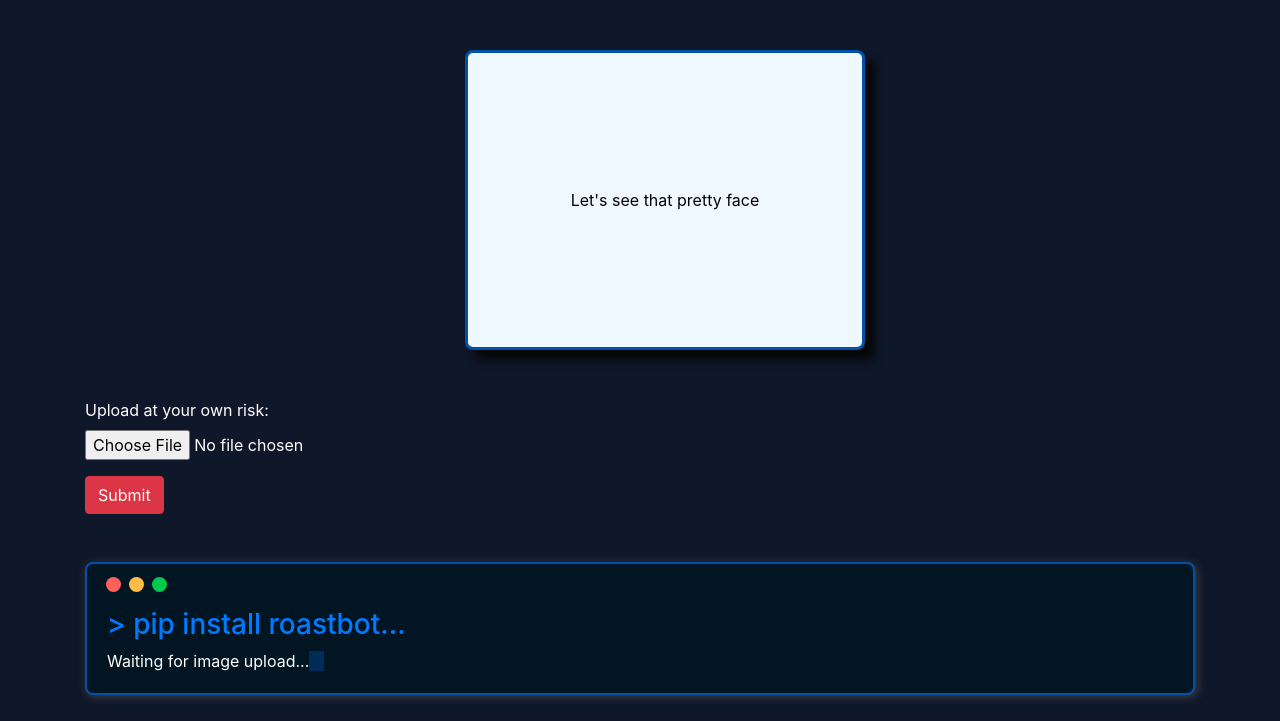
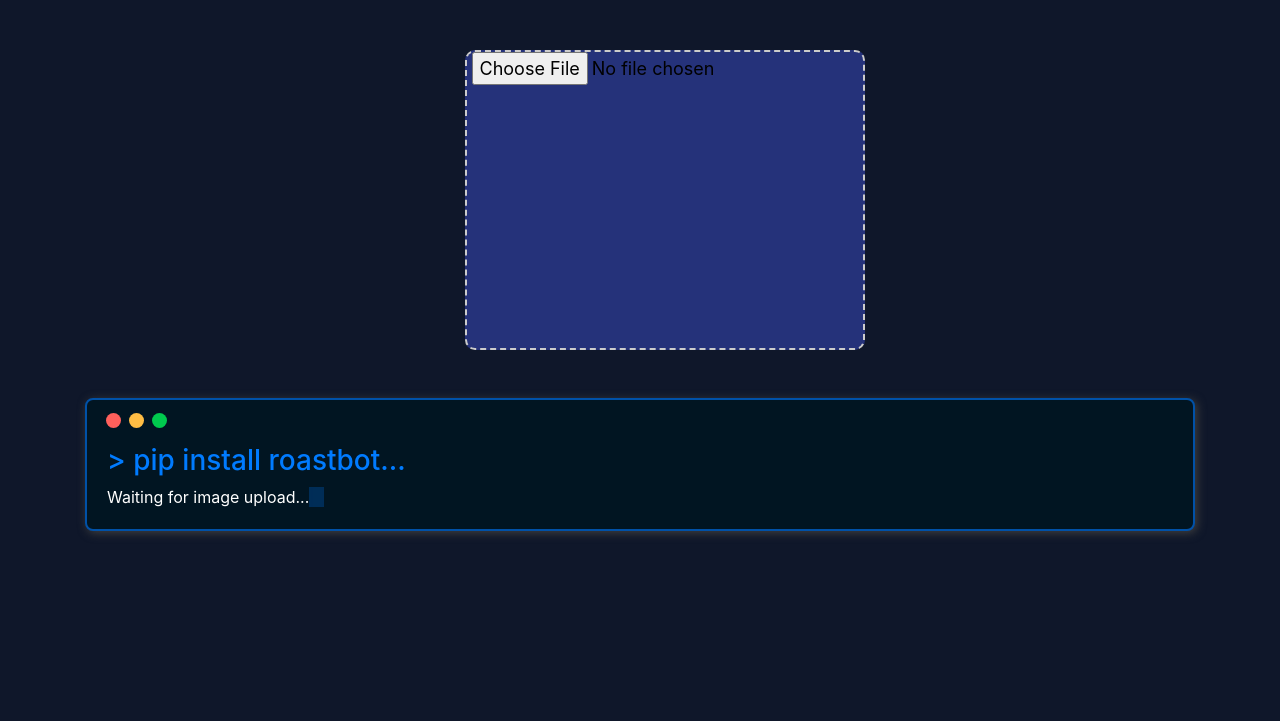
Before and after one commit to nizarhaider/RoastMe, a Flask app: page / in a window 1280 px wide. Shown: the part 79-800 px from the top of the page. Run offline with Flask 2, Linux system fonts and the light colour scheme; some libraries are stand-ins or nearby versions.

Commit message:
Improved uploading form
Merged the existing form for uploading and preview container into one drag and drop interface

```diff
--- a/main.py
+++ b/main.py
@@ -38,7 +38,11 @@
     df= pd.read_csv('data_with_embeddings_fixed.csv')
     df["embeddings"] = df["embeddings"].apply(lambda x: np.array(list(map(float, x.replace("[", "").replace("]", "").split()))))
     base_image =  os.path.join("static", "images")
+    if 'image' not in request.files:
+        return jsonify({'fun_pass': 'No image file found in the request'})
     image_file = request.files['image']
+    if image_file.filename == '':
+        return jsonify({'fun_pass': 'No image file selected'})
     image_file.save(os.path.join(base_image, image_file.filename))
 
     # image = request.files.get('image')
--- a/static/scripts.js
+++ b/static/scripts.js
@@ -1,5 +1,9 @@
 
-      document.getElementById("submit-button").addEventListener("click", haltFunction);
+// document.getElementById("submit-button").addEventListener("click", haltFunction);
+
+
+
+
 
   var headerFinished = false;
   var head_text = "pip install roastbot...";
@@ -65,17 +69,56 @@
   promptInterval = setInterval(startPrinting, 100);
 }
 
-      $("form").submit(function(event) {
-        event.preventDefault();
-        var formData = new FormData(this);
-        $("#comments-list").text("");
+
+Dropzone.options.myDropzone = {
+  url:'/',
+  method:'post',
+  maxFiles: 1,
+  addRemoveLinks: true,
+  dictDefaultMessage: "Drop files here to upload",
+  acceptedFiles: "image/*",
+  maxFilesize: 10,
+  resizeWidth: null,
+  resizeHeight: null,
+
+  init: function() {
+
+  this.on("addedfile", function(file) {
+
+    if (this.files.length > 1) {
+      this.removeFile(this.files[0]);
+    }
+    this.options.dictRemoveFile = "Remove";
+    this.options.dictCancelUpload = "Cancel";
+
+
+
+  });
+
+
+  this.on("maxfilesexceeded", function(file) {
+    this.removeFile(file);
+    this.submit();
+
+  });
+
+  this.on("complete", function(file) {
+    haltFunction();
+  });
+  this.on("addedfile", function (file) {
+    // Perform any additional processing on the file here
+
+    // Use FormData and $.ajax to send the file
+    var formData = new FormData();
+    formData.append("image", file);
     $.ajax({
-            url: '/',
-            type: 'POST',
+      url: "/", // the URL to handle the file upload
+      method: "POST",
       data: formData,
+      processData: false,
       contentType: false,
-            processData: false,
       success: function (data) {
+
         console.log(data.fun_pass)
         if (data.fun_pass == "True") {
           document.getElementById("comments-list").scrollIntoView();
@@ -86,7 +129,7 @@
 
           function typeComment(i, j) {
             typing = true;
-                  if (i < comments.length) {
+            if (i < 5 && i < comments.length) {
               if (j < comments[i].length) {
                 $('.blinking-cursor').remove();
                 $("#comments-list").append(comments[i][j]);
@@ -146,9 +189,110 @@
           }, 5000);
 
         }
+
       },
-                    error: function (data) {
-                console.log("Error: " + data);
-            }
+      error: function (error) {
+        // Handle the error of the file upload
+        console.log(error)
+      },
     });
   });
+
+
+        }
+      }
+
+
+
+
+
+
+
+
+//   $("form").submit(function(event) {
+//     // event.preventDefault();
+//     var formData = new FormData(this);
+//     $("#comments-list").text("");
+//     $.ajax({
+//         url: '/',
+//         type: 'POST',
+//         data: formData,
+//         contentType: false,
+//         processData: false,
+//         success: function (data) {
+//           console.log(data.fun_pass)
+//           if (data.fun_pass == "True") {
+//             document.getElementById("comments-list").scrollIntoView();
+//             var comments = data.comments;
+//             comments = JSON.parse(comments);
+//             comments = comments.map(comment => comment.replace("[", "").replace("]", "").replace("\u2019", "'"));
+//             $("#comments-list").append("<br>");
+
+//             function typeComment(i, j) {
+//               typing = true;
+//               if (i < comments.length) {
+//                 if (j < comments[i].length) {
+//                   $('.blinking-cursor').remove();
+//                   $("#comments-list").append(comments[i][j]);
+//                   $("#comments-list").append("<span class='blinking-cursor'>' '</span>");
+//                   var delay = Math.floor(Math.random() * 75) + 25;
+//                   document.querySelector('.blinking-cursor').style.animationDelay = delay + 'ms';
+//                   setTimeout(function () {
+//                     typeComment(i, j + 1);
+//                   }, delay);
+//                 } else {
+//                   $("#comments-list").append("<br>").append("<br>");
+//                   typing_time = setTimeout(function () {
+//                     typeComment(i + 1, 0);
+//                   }, 500);
+//                 }
+//               }
+//               typing = false;
+//             }
+//             setTimeout(function(){
+//               document.getElementById("comments-list").scrollIntoView();
+//               typeComment(0, 0);
+//             },1000)
+//             $('frame').removeClass('hidden');
+//             $("#user-img").attr("src", data.user_img);
+//             // $("#match-img").attr("src", data.match_img);
+
+//           }
+//           else if(data.fun_pass=="False"){
+//             $("#comments-list").text("");
+//             $("#toast-body").text("");
+//             document.getElementById("comments-list").scrollIntoView();
+//             comments = "Failed to detect face. Please try a different image";
+//             $("#comments-list").append("<br>");
+//             $("#comments").append(comments);
+//             $("#toast-body").append(comments);
+
+//             $('.toast').toast('show');
+//             setTimeout(function(){
+//                 $('.toast').toast('hide');
+//             }, 5000);
+//           }
+
+//           else{
+
+//             $("#comments-list").text("");
+//             $("#toast-body").text("");
+
+//             document.getElementById("comments-list").scrollIntoView();
+//             comments = data.fun_pass
+//             $("#comments-list").append("<br>");
+//             $("#comments-list").append(comments);
+//             $("#toast-body").append(comments);
+
+//             $('.toast').toast('show');
+//             setTimeout(function(){
+//                 $('.toast').toast('hide');
+//             }, 5000);
+
+//           }
+//         },
+//                 error: function (data) {
+//             console.log("Error: " + data);
+//         }
+//     });
+// });
--- a/static/style.css
+++ b/static/style.css
@@ -35,40 +35,29 @@
     margin-bottom: 20px;
     }
 
-.frame {
-    display: flex;
-    align-items: center;
-    justify-content: center;
+.dropzone {
+    background-color: #25327a;
+    border: 2px dashed #ccc;
+    border-radius: 10px;
     width: 400px;
     height: 300px;
-    overflow: hidden;
-    background-color: aliceblue;
-    border: solid 3px #0051a8;
-    box-shadow: 10px 10px 10px #070707;
-    border-radius: 8px;
-    position: relative;
+    text-align: center;
+    font-size: 18px;
+    color: black;
+    }
+.dz-preview .dz-image {
+    width: 200px !important;
+    height: 200px !important;
+    }
+
+.dz-preview .dz-image img {
+    object-fit: contain;
+    width: 100%;
+    height: 100%;
     }
 
 .img{
     z-index: 2;
-    }
-
-.frame img {
-    z-index: 3;
-    max-width: 400px;
-    max-height: 300px;
-    object-fit: cover;
-    }
-
-.frame:before {
-    content: "Let's see that pretty face";
-    color: black;
-    visibility: visible;
-    position: absolute;
-    top: 50%;
-    left: 50%;
-    transform: translate(-50%, -50%);
-    z-index: 1;
     }
 
 .blinking-cursor {
--- a/templates/index.html
+++ b/templates/index.html
@@ -10,8 +10,9 @@
 
     <!-- Bootstrap CSS -->
     <script src="https://ajax.googleapis.com/ajax/libs/jquery/3.6.1/jquery.min.js"></script>
-    <script src="https://cdn.jsdelivr.net/npm/popper.js@1.16.1/dist/umd/popper.min.js" integrity="sha384-9/reFTGAW83EW2RDu2S0VKaIzap3H66lZH81PoYlFhbGU+6BZp6G7niu735Sk7lN" crossorigin="anonymous"></script>
-    <link href="https://cdn.jsdelivr.net/npm/bootstrap@5.0.2/dist/css/bootstrap.min.css" rel="stylesheet" integrity="sha384-EVSTQN3/azprG1Anm3QDgpJLIm9Nao0Yz1ztcQTwFspd3yD65VohhpuuCOmLASjC" crossorigin="anonymous">    <script src="https://cdnjs.cloudflare.com/ajax/libs/nprogress/0.2.0/nprogress.min.js"></script>
+    <script src="https:1//cdn.jsdelivr.net/npm/popper.js@1.16.1/dist/umd/popper.min.js" integrity="sha384-9/reFTGAW83EW2RDu2S0VKaIzap3H66lZH81PoYlFhbGU+6BZp6G7niu735Sk7lN" crossorigin="anonymous"></script>
+    <link href="https://cdn.jsdelivr.net/npm/bootstrap@5.0.2/dist/css/bootstrap.min.css" rel="stylesheet" integrity="sha384-EVSTQN3/azprG1Anm3QDgpJLIm9Nao0Yz1ztcQTwFspd3yD65VohhpuuCOmLASjC" crossorigin="anonymous">
+    <script src="https://cdnjs.cloudflare.com/ajax/libs/nprogress/0.2.0/nprogress.min.js"></script>
 
     <link rel="stylesheet" href="https://stackpath.bootstrapcdn.com/bootstrap/4.5.2/css/bootstrap.min.css" integrity="sha384-JcKb8q3iqJ61gNV9KGb8thSsNjpSL0n8PARn9HuZOnIxN0hoP+VmmDGMN5t9UJ0Z" crossorigin="anonymous">
     <link href="static/style.css" rel="stylesheet">
@@ -19,6 +20,14 @@
     <link rel="preconnect" href="https://fonts.googleapis.com">
     <link rel="preconnect" href="https://fonts.gstatic.com" crossorigin>
     <link href="https://fonts.googleapis.com/css2?family=Open+Sans:wght@700&display=swap" rel="stylesheet">
+
+    <!-- Include the Dropzone.js library -->
+    <script src="https://unpkg.com/dropzone@5/dist/min/dropzone.min.js"></script>
+    <link
+      rel="stylesheet"
+      href="https://unpkg.com/dropzone@5/dist/min/dropzone.min.css"
+      type="text/css"
+    />
     <title>RoastMe</title>
   </head>
   <body class="bg-custom text-white">
@@ -40,7 +49,14 @@
       <div class="row d-flex">
         <div class="d-flex align-items-center mx-auto col-md-4 flex-column">
           <div class="frame mx-auto">
-            <img src="" class="img-fluid w-100" id="user-img">
+
+            <form  class="dropzone" id="myDropzone" enctype="multipart/form-data">
+              <div class="fallback">
+                <input name="image" type="file" />
+              </div>
+            </form>
+
+            <!-- <img src="" class="img-fluid w-100" id="user-img"> -->
           </div>
         </div>
         <!-- <div class="col-6">
@@ -50,15 +66,14 @@
         </div> -->
       </div>
       <div class="my-5">
-      <form method="post" enctype="multipart/form-data" >
+      <!-- <form method="post" enctype="multipart/form-data" >
         <div class="form-group">
           <label for="image" >Upload at your own risk:</label>
           <input type="file" class="form-control-file" id="image" name="image">
         </div>
         <button id="submit-button"  type="submit" class="btn btn-danger ">Submit</button>
-
       </form>
-      </div>
+      </div> -->
       <div class="comments-container" id="comments-container">
         <div class="tools">
           <div class="circle">
```
Also changed, not shown: static/images/ali3.jpg (added), static/images/match.jpg (added). Lines whose indentation alone changed are shown as unchanged.
